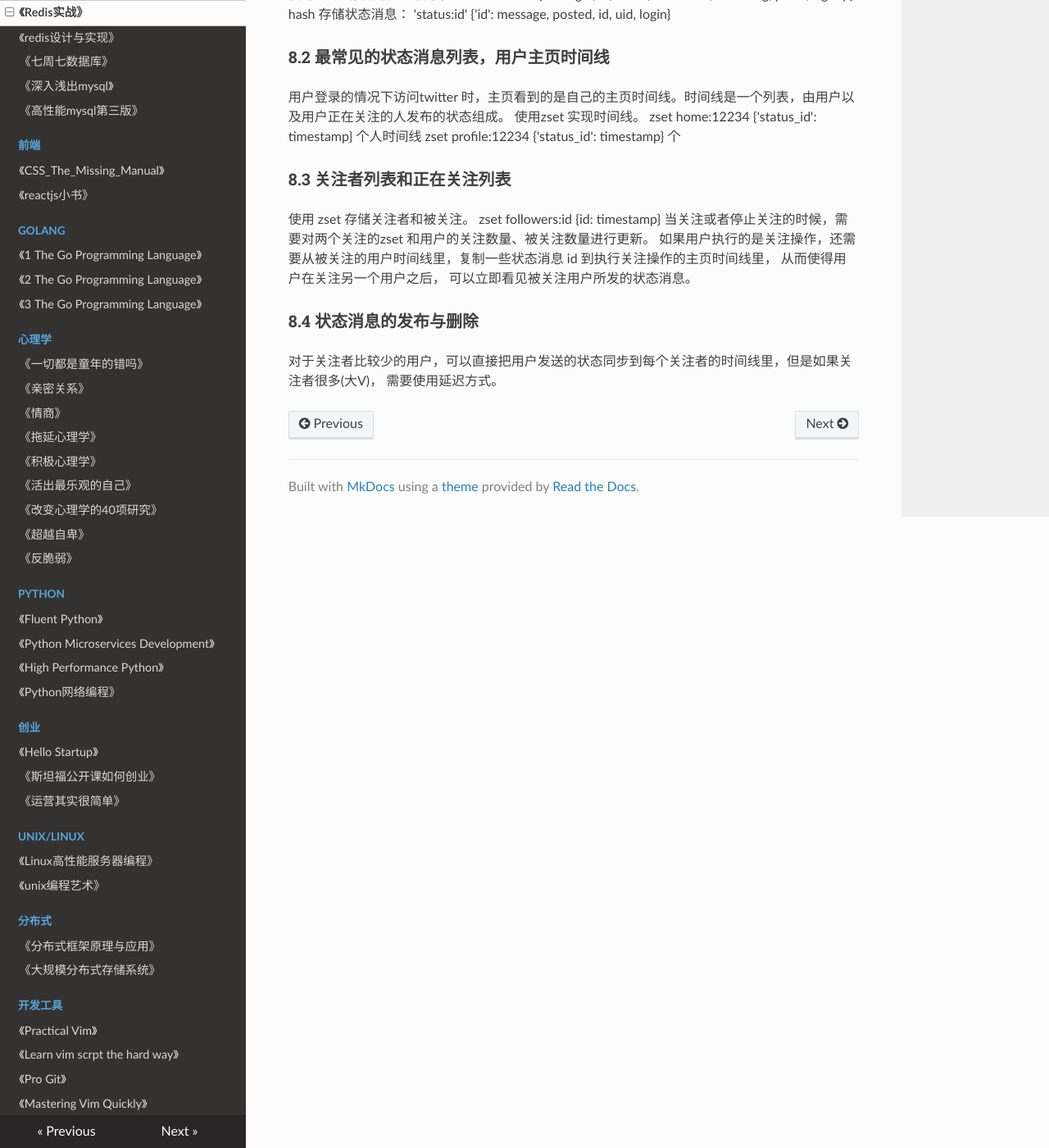
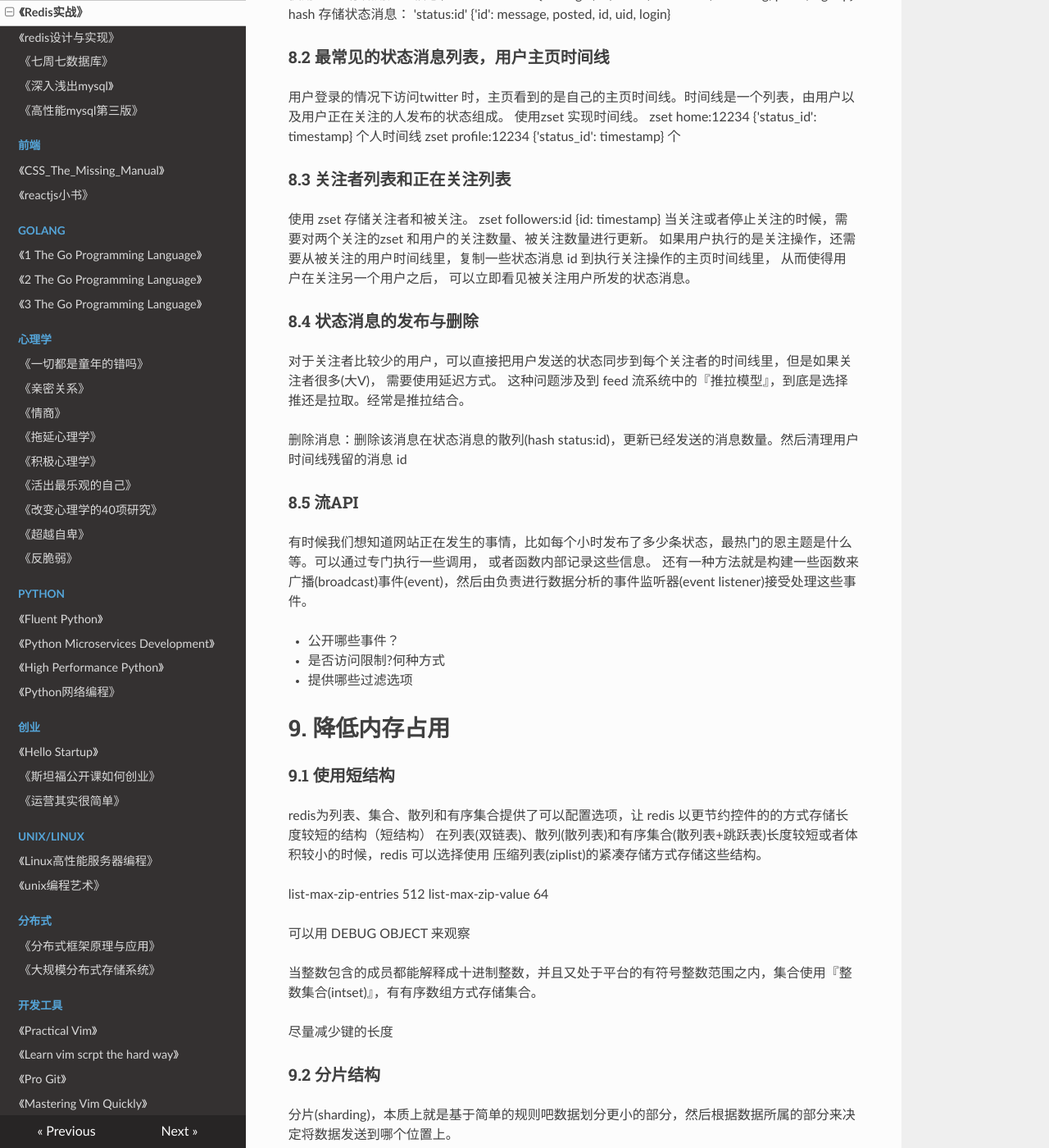
Before and after one commit to PegasusWang/booknotes, an MkDocs documentation site: the page built from docs/database/redis实战.md, in a window 1280 px wide and 1400 px high, scrolled down 9992 px. Shown: the whole window at 82% size. Built offline with MkDocs 1.6.1, drawn with Linux system fonts in a browser that asks for light colours; nearby versions of some CDN libraries; old or Windows-style settings are respelled for this version of MkDocs; some of the changed text lies outside the part shown.

Commit message:
redis降低内存占用

```diff
--- a/docs/database/redis实战.md
+++ b/docs/database/redis实战.md
@@ -448,3 +448,46 @@ hash 存储状态消息： 'status:id' {'id': message, posted, id, uid, login}
 ### 8.4 状态消息的发布与删除
 
 对于关注者比较少的用户，可以直接把用户发送的状态同步到每个关注者的时间线里，但是如果关注者很多(大V)， 需要使用延迟方式。
+这种问题涉及到 feed 流系统中的『推拉模型』，到底是选择推还是拉取。经常是推拉结合。
+
+删除消息：删除该消息在状态消息的散列(hash status:id)，更新已经发送的消息数量。然后清理用户时间线残留的消息 id
+
+### 8.5 流API
+
+有时候我们想知道网站正在发生的事情，比如每个小时发布了多少条状态，最热门的恩主题是什么等。可以通过专门执行一些调用，
+或者函数内部记录这些信息。
+还有一种方法就是构建一些函数来广播(broadcast)事件(event)，然后由负责进行数据分析的事件监听器(event listener)接受处理这些事件。
+
+- 公开哪些事件？
+- 是否访问限制?何种方式
+- 提供哪些过滤选项
+
+
+# 9. 降低内存占用
+
+### 9.1 使用短结构
+
+redis为列表、集合、散列和有序集合提供了可以配置选项，让 redis 以更节约控件的的方式存储长度较短的结构（短结构）
+在列表(双链表)、散列(散列表)和有序集合(散列表+跳跃表)长度较短或者体积较小的时候，redis 可以选择使用 压缩列表(ziplist)的紧凑存储方式存储这些结构。
+
+list-max-zip-entries 512
+list-max-zip-value 64
+
+可以用 DEBUG OBJECT 来观察
+
+当整数包含的成员都能解释成十进制整数，并且又处于平台的有符号整数范围之内，集合使用『整数集合(intset)』，有有序数组方式存储集合。
+
+尽量减少键的长度
+
+
+### 9.2 分片结构
+分片(sharding)，本质上就是基于简单的规则吧数据划分更小的部分，然后根据数据所属的部分来决定将数据发送到哪个位置上。
+
+- 对列表分片。11 章介绍 lua 脚本实现方案
+- 对有序集合分片。无法想普通的有序集合那样快速实现 zrange 等，分片作用不大
+
+对于 namespace:id 形式的值可以考虑存储到分片散列里。降低内存占用
+
+### 9.3 打包存储二进制位和字节
+
+存储的是简短并且长度固定的连续 id，可以将数据打包存储在字符串键里边。
```
